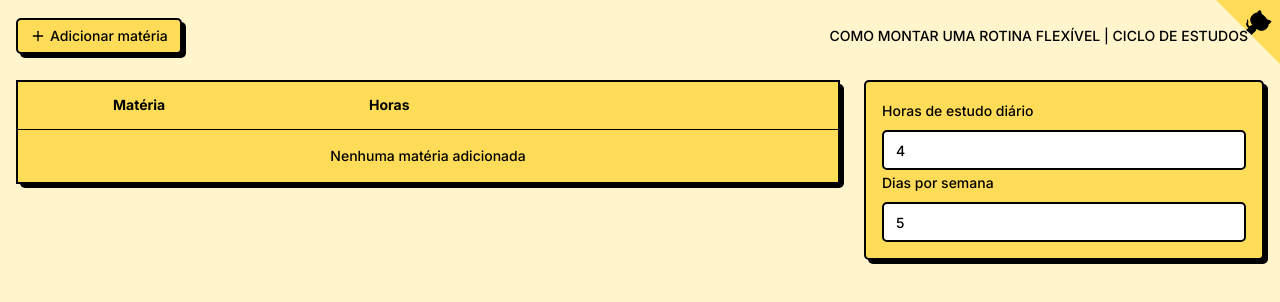
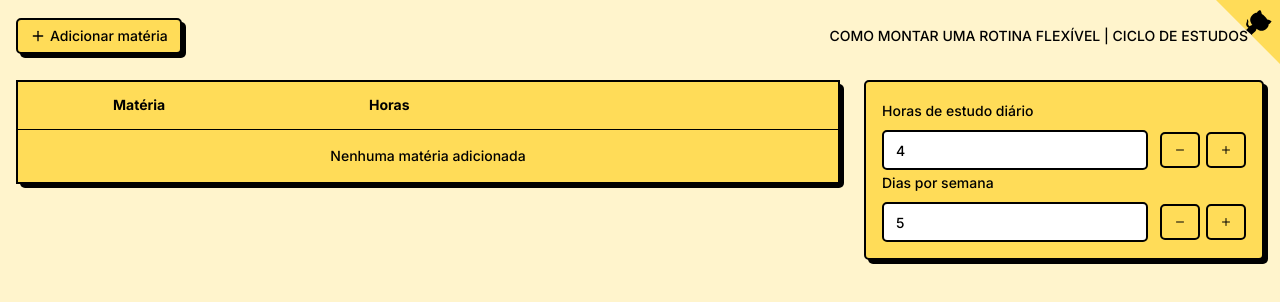
Before and after one commit to Jackson-Vieira/study-cycles, a Next.js app: page / in a window 1280 px wide. Shown: the top 302 px of the page. Built offline with nearby package versions, Linux system fonts and the light colour scheme.

Commit message:
feat: add buttons to increment and decrement in FormWorkload

```diff
--- a/src/components/form-workload.tsx
+++ b/src/components/form-workload.tsx
@@ -1,3 +1,5 @@
+import { MinusIcon, PlusIcon } from 'lucide-react'
+import { Button } from './ui/button'
 import { Input } from './ui/input'
 import { Label } from './ui/label'
 
@@ -49,25 +51,88 @@ export function FormWorkload({
   }
 
   return (
-    <form method="post">
+    <>
       <div className="space-y-2">
         <Label>Horas de estudo diário</Label>
+        <div className="flex items-center gap-3">
           <Input
             type="number"
             placeholder="4"
             value={hoursPerDay}
             onChange={handleHoursPerDayChange}
+            className="[appearance:textfield] [&::-webkit-outer-spin-button]:appearance-none [&::-webkit-inner-spin-button]:appearance-none"
           />
+          <div className="flex items-center gap-1.5">
+            <Button
+              size="sm"
+              variant="noShadow"
+              onClick={() => {
+                const MINIMUM_HOURS_PER_DAY = 1
+
+                if (hoursPerDay > MINIMUM_HOURS_PER_DAY) {
+                  onHoursPerDayChange(hoursPerDay - 1)
+                }
+              }}
+            >
+              <MinusIcon className="size-3" />
+            </Button>
+            <Button
+              size="sm"
+              variant="noShadow"
+              onClick={() => {
+                const MAXIMUM_HOURS_PER_DAY = 24
+
+                if (hoursPerDay < MAXIMUM_HOURS_PER_DAY) {
+                  onHoursPerDayChange(hoursPerDay + 1)
+                }
+              }}
+            >
+              <PlusIcon className="size-3" />
+            </Button>
+          </div>
+        </div>
       </div>
       <div className="space-y-2">
         <Label>Dias por semana</Label>
+
+        <div className="flex items-center gap-3">
           <Input
             type="number"
             placeholder="5"
             value={daysPerWeek}
             onChange={handleDaysPerWeekChange}
+            className="[appearance:textfield] [&::-webkit-outer-spin-button]:appearance-none [&::-webkit-inner-spin-button]:appearance-none"
           />
+          <div className="flex items-center gap-1.5">
+            <Button
+              size="sm"
+              variant="noShadow"
+              onClick={() => {
+                const MINIMUM_DAYS_PER_WEEK = 1
+
+                if (daysPerWeek > MINIMUM_DAYS_PER_WEEK) {
+                  onDaysPerWeekChange(daysPerWeek - 1)
+                }
+              }}
+            >
+              <MinusIcon className="size-3" />
+            </Button>
+            <Button
+              size="sm"
+              variant="noShadow"
+              onClick={() => {
+                const MAXIMUM_DAYS_PER_WEEK = 7
+
+                if (daysPerWeek < MAXIMUM_DAYS_PER_WEEK) {
+                  onDaysPerWeekChange(daysPerWeek + 1)
+                }
+              }}
+            >
+              <PlusIcon className="size-3" />
+            </Button>
           </div>
-    </form>
+        </div>
+      </div>
+    </>
   )
 }
```
Lines whose indentation alone changed are shown as unchanged.
